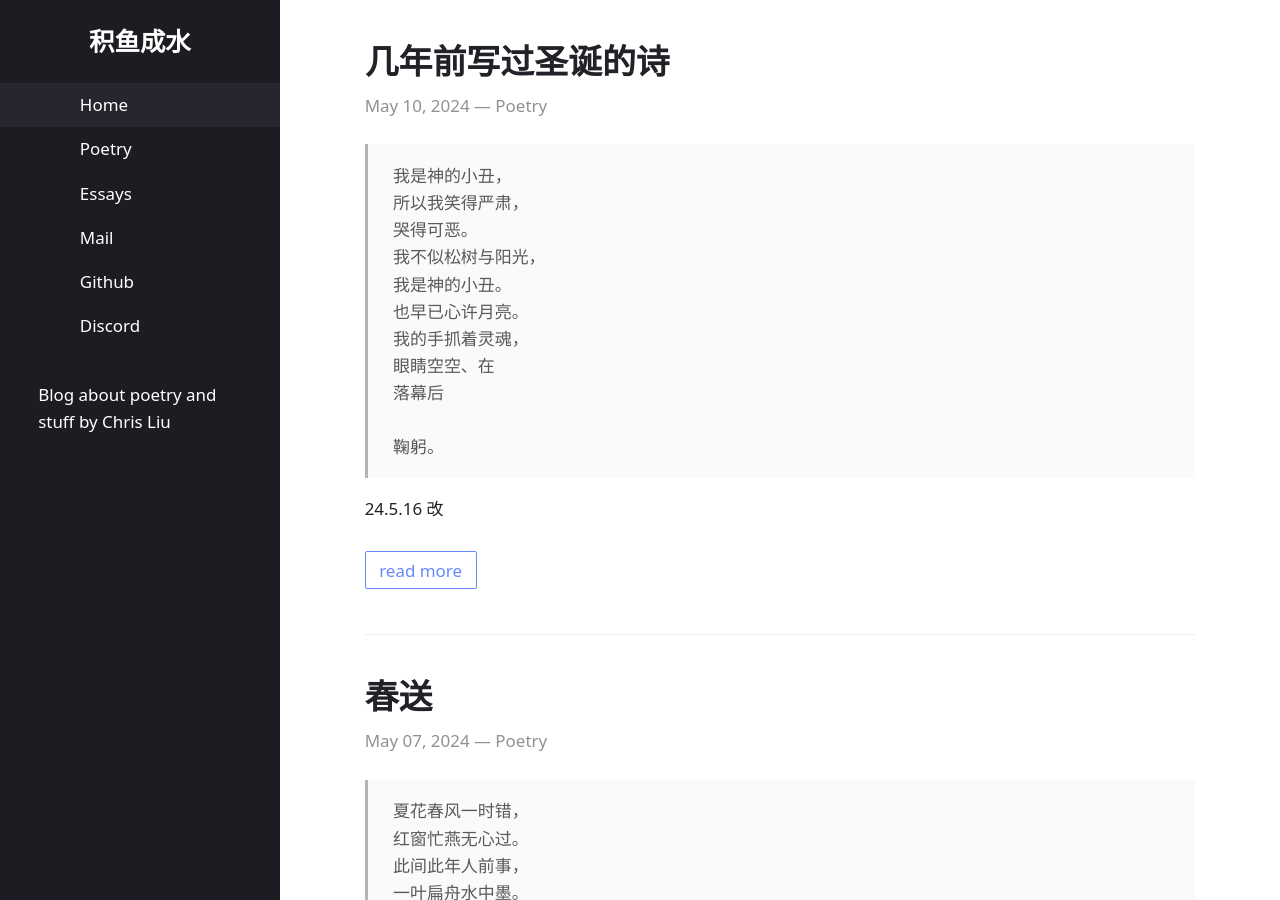
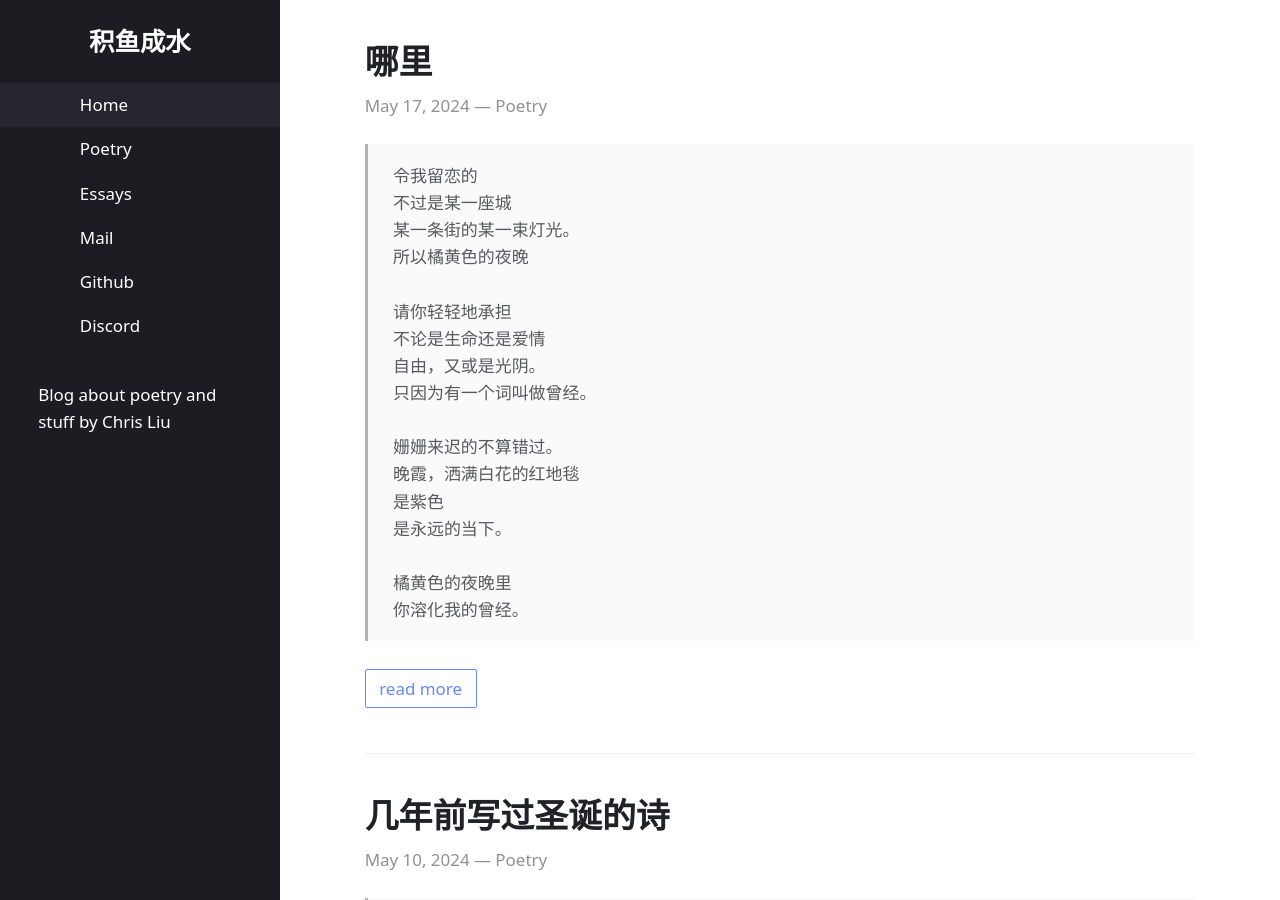
Before and after one commit to chris-zy-liu/chris-zy-liu.github.io, a Jekyll site: the page built from index.html, in a window 1280 px wide and 900 px high. Built offline with Jekyll 4.4.1, drawn with Linux system fonts in a browser that asks for light colours.

Commit message:
script update

```diff
--- /dev/null
+++ b/_posts/2024-05-17-orange.md
@@ -0,0 +1,6 @@
+---
+title: 哪里
+layout: post
+categories: Poetry
+---
+>令我留恋的<br>不过是某一座城<br>某一条街的某一束灯光。<br>所以橘黄色的夜晚<br><br>请你轻轻地承担<br>不论是生命还是爱情<br>自由，又或是光阴。<br>只因为有一个词叫做曾经。<br><br>姗姗来迟的不算错过。<br>晚霞，洒满白花的红地毯<br>是紫色<br>是永远的当下。<br><br>橘黄色的夜晚里<br>你溶化我的曾经。
```
Also changed, not shown: _posts/.obsidian/workspace.json (+6 -6 lines).
